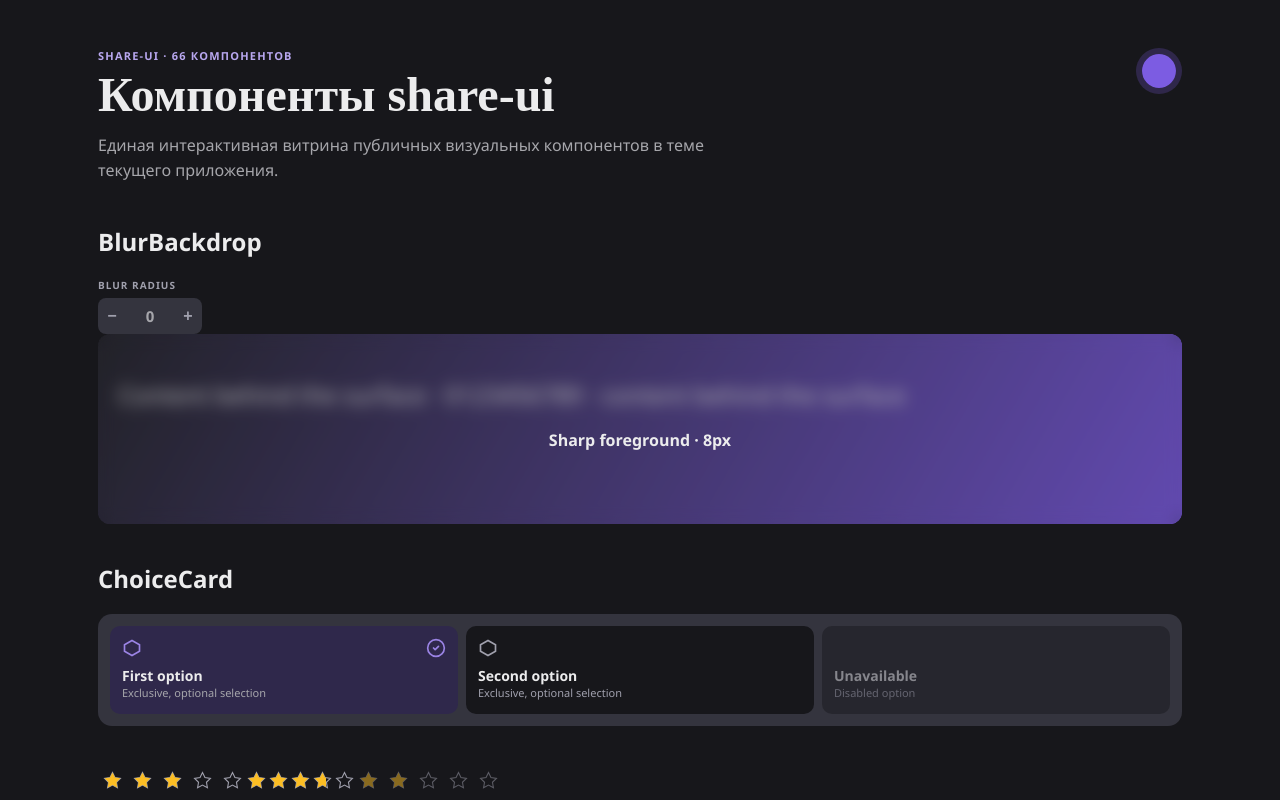
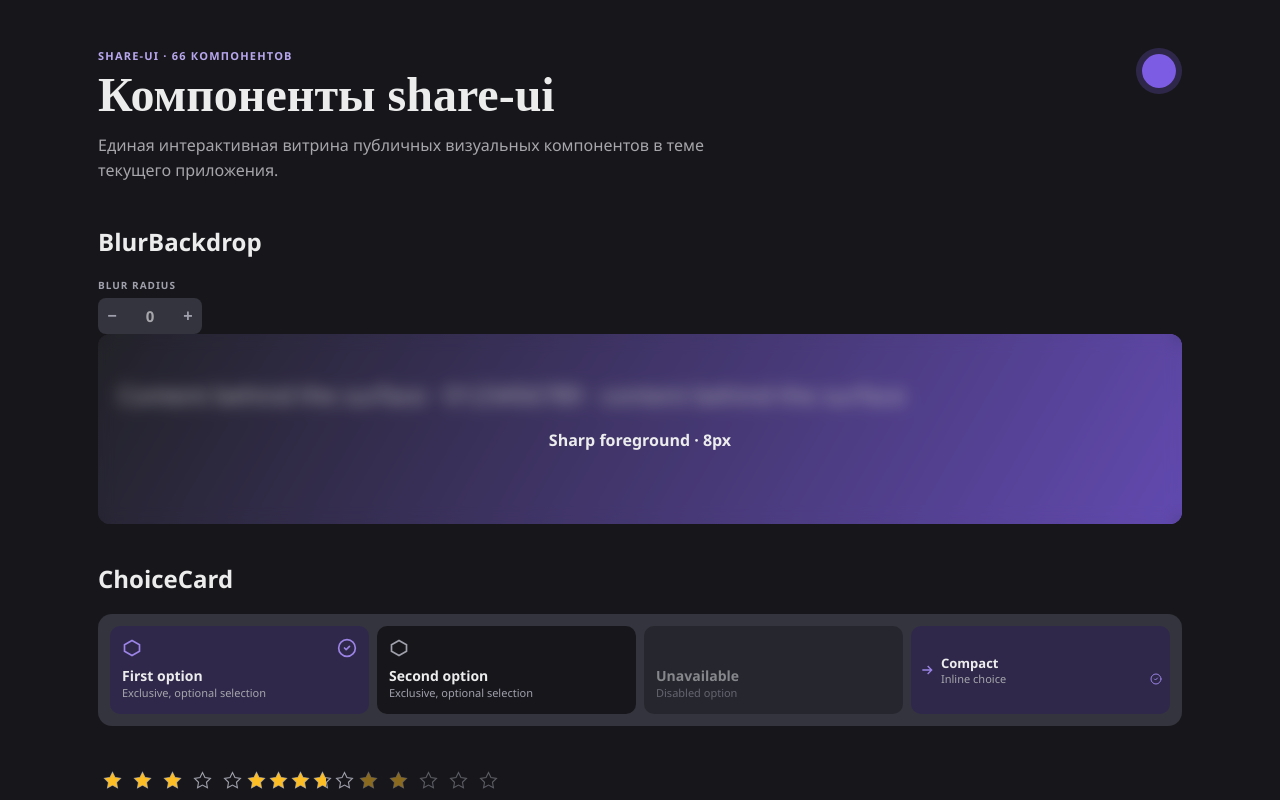
Before and after one commit to SylvieShare/share-ui, a Vue app: page / in a window 1280 px wide. Shown: the top 800 px of the page. Built offline with nearby package versions, Linux system fonts and the light colour scheme.

Commit message:
Добавить компактную раскладку карточки выбора

```diff
--- a/package.json
+++ b/package.json
@@ -1,6 +1,6 @@
 {
   "name": "@sylvieshare/share-ui",
-  "version": "0.53.1",
+  "version": "0.54.0",
   "description": "Shared Vue 3 design tokens, UI primitives and headless interactions for SylvieShare applications.",
   "type": "module",
   "main": "./dist/share-ui.js",
--- a/src/components/ChoiceCard.vue
+++ b/src/components/ChoiceCard.vue
@@ -2,7 +2,11 @@
   <button
     type="button"
     class="share-choice-card"
-    :class="{ 'share-choice-card--selected': modelValue }"
+    :class="{
+      'share-choice-card--selected': modelValue,
+      'share-choice-card--inline': layout === 'inline',
+      'share-choice-card--described': description,
+    }"
     :style="{ '--choice-card-color': color || 'var(--accent)' }"
     :aria-label="label"
     :aria-describedby="description ? descriptionId : undefined"
@@ -11,7 +15,7 @@
     @click="emit('update:modelValue', !modelValue)"
   >
     <span class="share-choice-card__top" aria-hidden="true">
-      <slot name="icon" />
+      <span v-if="$slots.icon" class="share-choice-card__icon"><slot name="icon" /></span>
       <svg class="share-choice-card__check" viewBox="0 0 24 24" fill="none" stroke="currentColor" stroke-width="2" stroke-linecap="round" stroke-linejoin="round"><circle cx="12" cy="12" r="10" /><path d="m9 12 2 2 4-4" /></svg>
     </span>
     <span class="share-choice-card__body">
@@ -30,6 +34,7 @@ defineProps({
   description: { type: String, default: '' },
   color: { type: String, default: '' },
   disabled: Boolean,
+  layout: { type: String, default: 'stacked', validator: value => ['inline', 'stacked'].includes(value) },
 })
 const emit = defineEmits(['update:modelValue'])
 const descriptionId = useId()
@@ -54,6 +59,7 @@ const descriptionId = useId()
 }
 .share-choice-card__top { display: flex; align-items: center; justify-content: space-between; gap: 8px; width: 100%; color: var(--text-muted); }
 .share-choice-card__top :deep(svg) { width: 20px; height: 20px; flex: none; }
+.share-choice-card__icon { display: inline-flex; }
 .share-choice-card__check { opacity: 0; transition: opacity .18s ease; }
 .share-choice-card__body { display: flex; flex-direction: column; gap: 0; }
 .share-choice-card__label { font-size: 14px; font-weight: 600; line-height: 20px; overflow-wrap: anywhere; }
@@ -66,5 +72,29 @@ const descriptionId = useId()
 .share-choice-card--selected .share-choice-card__description { color: var(--text-2); }
 .share-choice-card:disabled { opacity: .45; cursor: not-allowed; }
 .share-choice-card:focus-visible { outline: 2px solid var(--choice-card-color); outline-offset: 2px; }
+
+.share-choice-card--inline {
+  display: grid;
+  grid-template-columns: auto minmax(0, 1fr) auto;
+  align-items: center;
+  align-content: center;
+  gap: 0 6px;
+  min-height: var(--choice-card-min-height, 52px);
+  padding: 8px;
+}
+.share-choice-card--inline .share-choice-card__top,
+.share-choice-card--inline .share-choice-card__body { display: contents; }
+.share-choice-card--inline .share-choice-card__icon { grid-area: 1 / 1; }
+.share-choice-card--inline .share-choice-card__icon :deep(svg) { width: 16px; height: 16px; }
+.share-choice-card--inline .share-choice-card__label {
+  grid-area: 1 / 2;
+  font-size: 13px;
+  line-height: 18px;
+}
+.share-choice-card--inline .share-choice-card__check { grid-area: 1 / 3; width: 12px; height: 12px; }
+.share-choice-card--inline.share-choice-card--described .share-choice-card__icon { grid-row: 1 / 3; }
+.share-choice-card--inline.share-choice-card--described .share-choice-card__label { grid-column: 2 / 4; }
+.share-choice-card--inline.share-choice-card--described .share-choice-card__check { grid-row: 2; }
+.share-choice-card--inline .share-choice-card__description { grid-area: 2 / 2; }
 @media (prefers-reduced-motion: reduce) { .share-choice-card, .share-choice-card__check { transition: none; } }
 </style>
--- a/src/gallery/ChoiceCardGalleryExample.vue
+++ b/src/gallery/ChoiceCardGalleryExample.vue
@@ -6,6 +6,9 @@
         <template #icon><svg viewBox="0 0 24 24" fill="none" stroke="currentColor" stroke-width="2"><path d="m12 3 9 5v8l-9 5-9-5V8z" /></svg></template>
       </ChoiceCard>
       <ChoiceCard label="Unavailable" description="Disabled option" disabled />
+      <ChoiceCard label="Compact" layout="inline" description="Inline choice" v-model="compact">
+        <template #icon><svg viewBox="0 0 24 24" fill="none" stroke="currentColor" stroke-width="2"><path d="M5 12h14m-6-6 6 6-6 6" /></svg></template>
+      </ChoiceCard>
     </div>
   </article>
 </template>
@@ -13,6 +16,7 @@
 import { ref } from 'vue'
 import ChoiceCard from '../components/ChoiceCard.vue'
 const chosen = ref('First option')
+const compact = ref(true)
 const options = ['First option', 'Second option']
 </script>
 <style scoped>
--- a/src/index.d.ts
+++ b/src/index.d.ts
@@ -1,6 +1,7 @@
 import type { Component, ComputedRef, CSSProperties, DefineComponent, Ref } from 'vue'
 
 export const ChoiceCard: DefineComponent<{
+  layout?: 'stacked' | 'inline'
   modelValue?: boolean
   label: string
   description?: string
```
Also changed, not shown: 7 other files (tests, documents, lock files or other folders).
